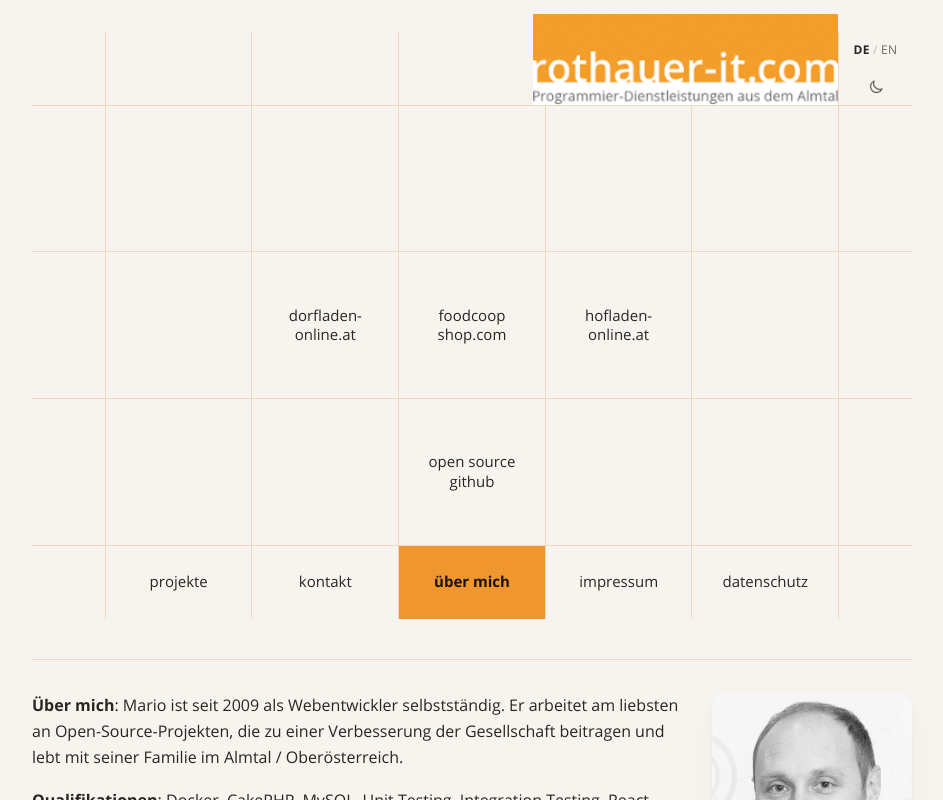
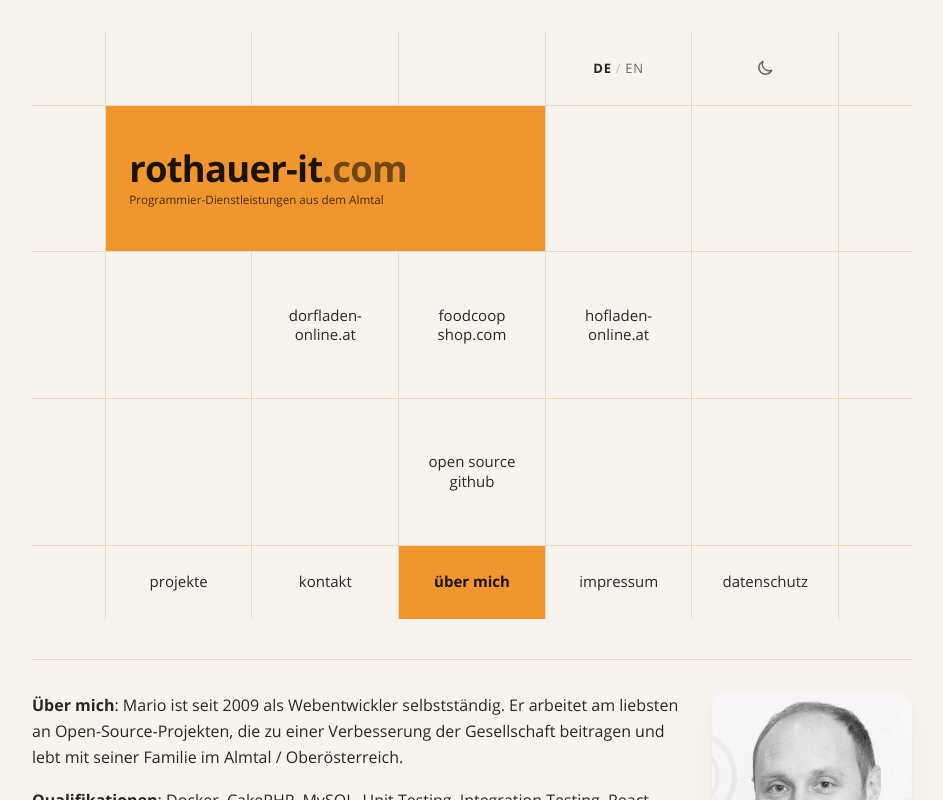
Before and after one commit to mrothauer/company-website, a Vue app: page / in a window 1280 px wide. Shown: the top 800 px of the page, without its empty margins (168-1111 px from the left). Built offline with nearby package versions, Linux system fonts and the light colour scheme.

Commit message:
Revert "Original-Logo an alter Position wiederhergestellt"
This reverts commit e1f90c49d0117449a2e0d6cdb3b45e90d4cb7813.

```diff
--- a/src/components/Squares.vue
+++ b/src/components/Squares.vue
@@ -15,9 +15,9 @@ const GRID = {
 }
 
 const tiles = [
-    // desktop: the logo overlays the grid at its original position (see .logo), mobile: grid area
-    { key: 'logo', type: 'logo', mobile: [2, 2, 3, 1] },
-    { key: 'controls', type: 'controls', desktop: [7, 1], mobile: [3, 1, 2, 1] },
+    { key: 'logo', type: 'logo', desktop: [2, 2, 3, 1], mobile: [2, 2, 3, 1] },
+    { key: 'lang', type: 'lang', desktop: [5, 1], mobile: [3, 1] },
+    { key: 'theme', type: 'theme', desktop: [6, 1], mobile: [4, 1] },
 
     { key: 'dorfladen', type: 'link', href: 'https://www.dorfladen-online.at', lines: ['dorfladen-', 'online.at'], img: '/thumbs/small/dorfladen-online.png', desktop: [3, 3], mobile: [2, 3] },
     { key: 'foodcoopshop', type: 'link', href: 'https://www.foodcoopshop.com', lines: ['foodcoop', 'shop.com'], img: '/thumbs/small/foodcoopshop.png', desktop: [4, 3], mobile: [3, 3] },
@@ -49,7 +49,6 @@ function emptyCells(layout) {
     const { cols, rows } = GRID[layout]
     const taken = new Set()
     tiles.forEach(tile => {
-        if (!tile[layout]) return
         const [c, r, cs = 1, rs = 1] = tile[layout]
         for (let x = c; x < c + cs; x++) {
             for (let y = r; y < r + rs; y++) taken.add(`${x}/${y}`)
@@ -89,36 +88,39 @@ function navigate(page) {
 
         <template v-for="tile in tiles" :key="tile.key">
 
-            <a v-if="tile.type === 'logo'" href="#contact" class="logo"
-                :style="placement(null, tile.mobile)"
+            <a v-if="tile.type === 'logo'" href="#contact" class="cell logo"
+                :style="placement(tile.desktop, tile.mobile)"
                 @click.prevent="navigate('contact')">
-                <img src="/img/rothauer-it.com.jpg" width="273" height="81"
-                    alt="rothauer-it.com – Programmier-Dienstleistungen aus dem Almtal" />
+                <span class="logo-mark">rothauer-it<span class="logo-tld">.com</span></span>
+                <span class="logo-sub">
+                    <span class="lang de">Programmier-Dienstleistungen aus dem Almtal</span>
+                    <span class="lang en">Programming services from the Almtal valley</span>
+                </span>
             </a>
 
-            <div v-else-if="tile.type === 'controls'" class="cell controls"
-                :style="placement(tile.desktop, tile.mobile)">
-                <button type="button" class="control"
+            <button v-else-if="tile.type === 'lang'" type="button" class="cell control"
+                :style="placement(tile.desktop, tile.mobile)"
                 :aria-label="state.lang === 'de' ? 'Switch to English' : 'Auf Deutsch umschalten'"
                 @click="toggleLang">
                 <span :class="{ active: state.lang === 'de' }">DE</span>
                 <span class="sep">/</span>
                 <span :class="{ active: state.lang === 'en' }">EN</span>
             </button>
-                <button type="button" class="control"
+
+            <button v-else-if="tile.type === 'theme'" type="button" class="cell control"
+                :style="placement(tile.desktop, tile.mobile)"
                 :aria-label="themeLabel" :title="themeLabel"
                 @click="toggleTheme">
-                    <svg v-if="state.theme === 'dark'" viewBox="0 0 24 24" width="18" height="18" aria-hidden="true">
+                <svg v-if="state.theme === 'dark'" viewBox="0 0 24 24" width="20" height="20" aria-hidden="true">
                     <circle cx="12" cy="12" r="4.5" fill="none" stroke="currentColor" stroke-width="1.8" />
                     <path d="M12 2.5v2.2M12 19.3v2.2M2.5 12h2.2M19.3 12h2.2M5.3 5.3l1.6 1.6M17.1 17.1l1.6 1.6M5.3 18.7l1.6-1.6M17.1 6.9l1.6-1.6"
                         stroke="currentColor" stroke-width="1.8" stroke-linecap="round" />
                 </svg>
-                    <svg v-else viewBox="0 0 24 24" width="18" height="18" aria-hidden="true">
+                <svg v-else viewBox="0 0 24 24" width="20" height="20" aria-hidden="true">
                     <path d="M20 14.5A8 8 0 0 1 9.5 4a8 8 0 1 0 10.5 10.5Z" fill="none" stroke="currentColor"
                         stroke-width="1.8" stroke-linejoin="round" />
                 </svg>
             </button>
-            </div>
 
             <a v-else-if="tile.type === 'link'" :href="tile.href" target="_blank" rel="noopener"
                 class="cell tile has-image" :style="placement(tile.desktop, tile.mobile)">
@@ -171,44 +173,45 @@ function navigate(page) {
     .empty:hover { background: var(--accent-soft); transition-duration: .1s; }
 }
 
-/*
- * logo: the original image, placed exactly as in the old layout
- * (787px wide grid: left 448px, top -16px, 273px wide), scaled with the grid
- */
-.grid { position: relative; }
+/* logo */
 .logo {
-    position: absolute;
-    left: calc(100cqi * 448 / 787);
-    top: calc(100cqi * -16 / 787);
-    width: calc(100cqi * 273 / 787);
-    z-index: 3;
-    line-height: 0;
+    flex-direction: column;
+    align-items: flex-start;
+    justify-content: center;
+    padding: 0 calc(var(--u) * .16);
+    background: var(--accent);
+    color: var(--accent-ink);
+    font-size: calc(var(--u) * .25);
 }
-.logo img { display: block; width: 100%; height: auto; }
+.logo-mark {
+    font-weight: 700;
+    line-height: 1;
+    letter-spacing: -.02em;
+}
+.logo-tld { opacity: .6; }
+.logo-sub {
+    margin-top: .45em;
+    font-size: max(11px, .32em);
+    line-height: 1.3;
+    opacity: .8;
+}
+.logo:hover .logo-tld { opacity: 1; }
 
 /* language / theme controls */
-.controls { flex-direction: column; align-items: stretch; }
 .control {
-    flex: 1;
-    display: flex;
-    align-items: center;
-    justify-content: center;
-    gap: 3px;
+    gap: 4px;
     border: 0;
     margin: 0;
     padding: 0;
-    background: transparent;
     font: inherit;
-    font-size: 12px;
-    letter-spacing: .04em;
+    font-size: 13px;
+    letter-spacing: .06em;
     color: var(--muted);
     cursor: pointer;
-    transition: background-color .2s, color .2s;
 }
 .control .active { color: var(--text); font-weight: 700; }
 .control .sep { opacity: .4; }
 .control:hover { color: var(--accent); background: var(--accent-soft); }
-.control:focus-visible { outline: 2px solid var(--accent); outline-offset: -2px; }
 
 /* content tiles */
 .tile { text-align: center; font-size: 15px; line-height: 1.3; }
@@ -247,19 +250,7 @@ function navigate(page) {
     }
     .only-desktop { display: none; }
     .only-mobile { display: flex; }
-    .logo {
-        position: static;
-        width: auto;
-        grid-column: var(--mc) / span var(--mcs);
-        grid-row: var(--mr) / span var(--mrs);
-        display: flex;
-        align-items: center;
-        justify-content: center;
-        background: var(--bg);
-    }
-    .controls { flex-direction: row; }
-    .controls .control + .control { border-left: 1px solid var(--line); }
-    .control { font-size: 13px; }
+    .logo { font-size: calc(var(--u) * .255); }
     .tile { font-size: 13px; }
 }
 
```
Lines whose indentation alone changed are shown as unchanged.
